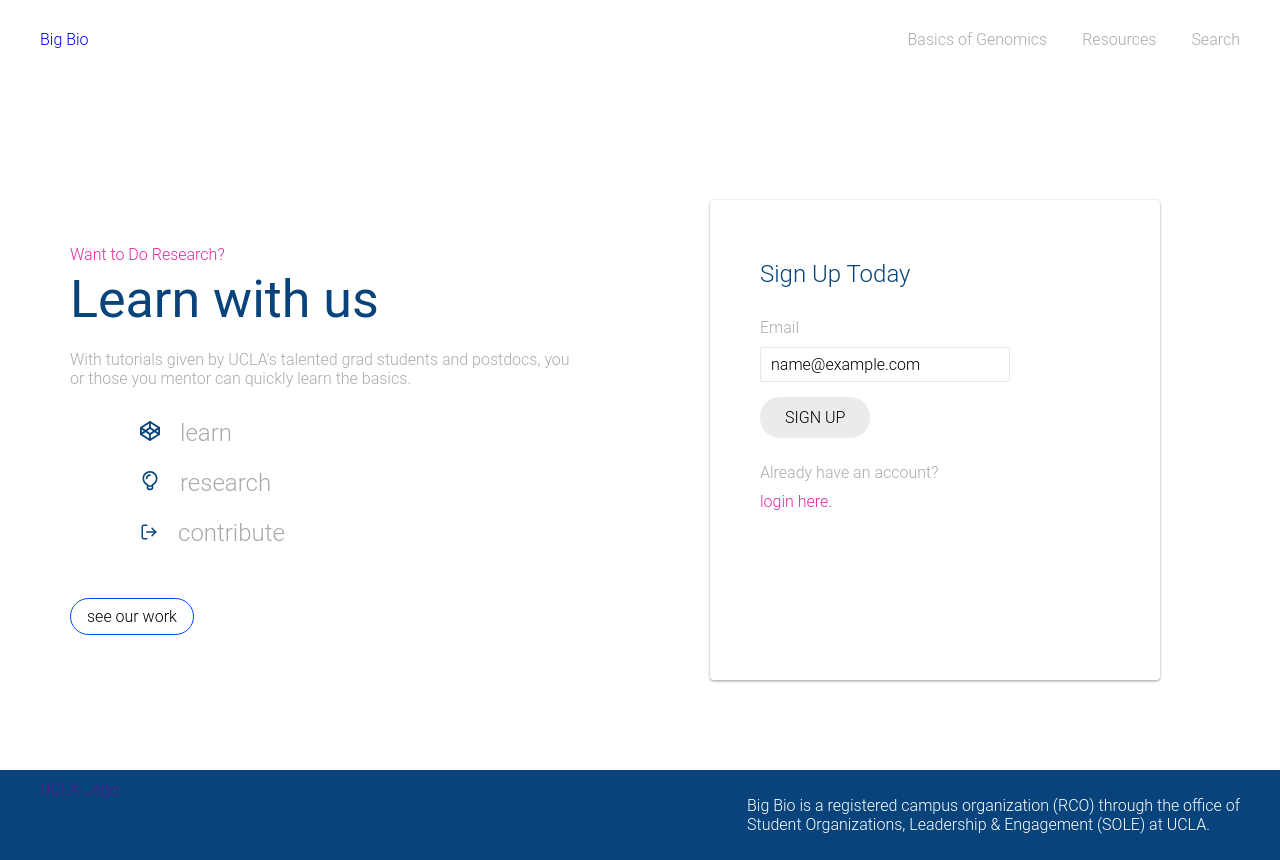
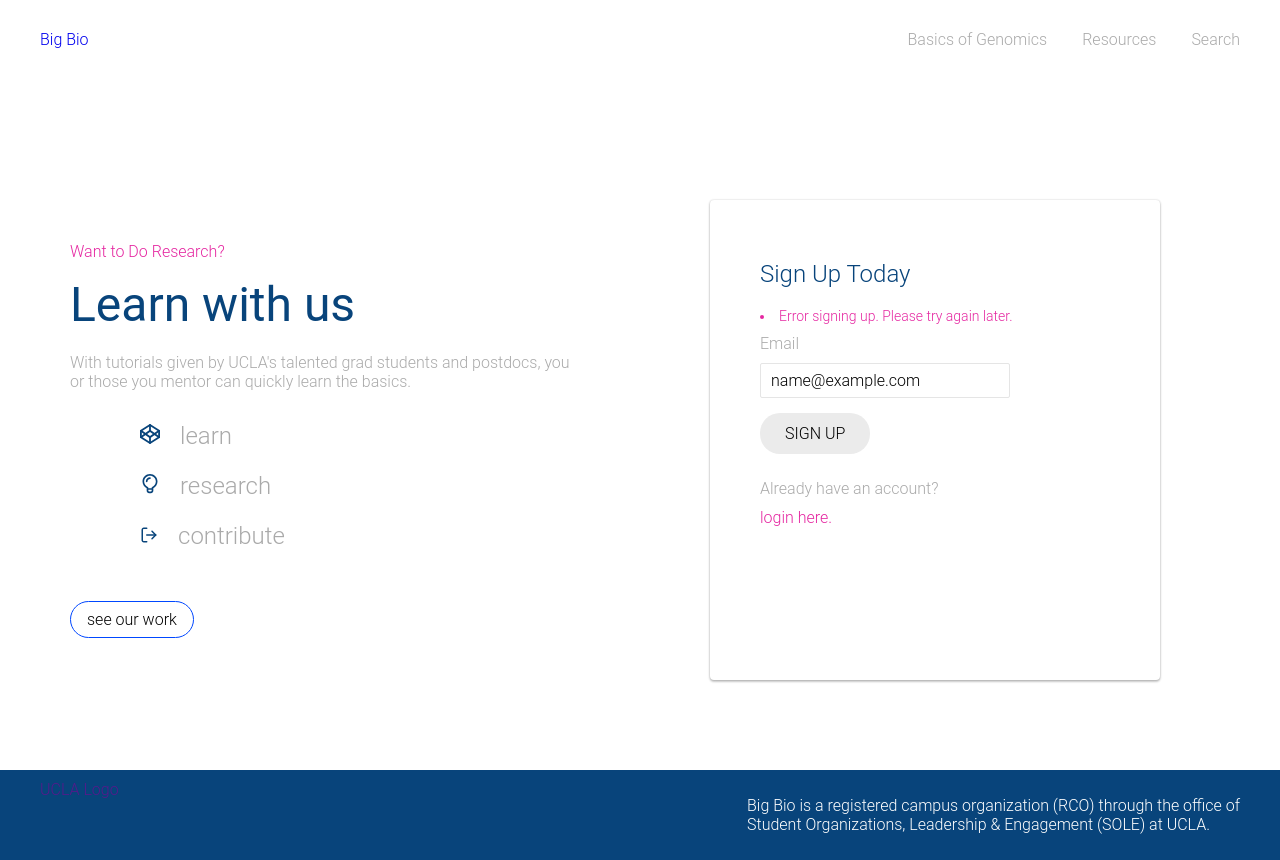
Before and after one commit to Big-Bio/Bigbio-Frontend, a React (Create React App) app: page / in a window 1280 px wide. Both pictures are taken after typing "name@example.com" into the empty fields and a click on the input "SIGN UP". Built offline with nearby package versions, Linux system fonts and the light colour scheme; no server answers.

Commit message:
added error messages

```diff
--- a/package.json
+++ b/package.json
@@ -11,7 +11,8 @@
     "react-router-dom": "^5.1.2",
     "react-scripts": "3.1.2",
     "redux": "^4.0.4",
-    "styled-components": "^4.4.0"
+    "styled-components": "^4.4.0",
+    "universal-cookie": "^4.0.3"
   },
   "scripts": {
     "start": "react-scripts start",
--- a/src/components/Button/TextButton.jsx
+++ b/src/components/Button/TextButton.jsx
@@ -1,6 +1,9 @@
 import React from "react";
+import {StyledTextButton} from "./style";
 
 // use specific text style
-const Button = props => <button>{props.children}</button>;
+const Button = props => (
+  <StyledTextButton to={props.to}>{props.children}</StyledTextButton>
+);
 
 export default Button;
--- a/src/components/Button/style.js
+++ b/src/components/Button/style.js
@@ -11,6 +11,7 @@ export const StyledInput = styled.input.attrs({type: "submit"})`
 `;
 
 export const StyledLink = styled(Link)`
+  cursor: pointer;
   position: relative;
   top: 30px;
   left: 25%;
@@ -23,6 +24,7 @@ export const StyledLink = styled(Link)`
 `;
 
 export const StyledButtonTwo = styled.button`
+  cursor: pointer;
   background: #ffffff;
   border: 1px solid #0047ff;
   border-radius: 24px;
@@ -31,6 +33,7 @@ export const StyledButtonTwo = styled.button`
 `;
 
 export const StyledBack = styled.button`
+  cursor: pointer;
   position: relative;
   top: 160px;
   left: 40px;
@@ -56,3 +59,9 @@ export const Chevron = styled.span`
     transform: rotate(-135deg);
   }
 `;
+
+export const StyledTextButton = styled(Link)`
+  font-size: 18px;
+  padding: 5px;
+  color: #8f8f8f;
+`;
--- a/src/components/Text/text.js
+++ b/src/components/Text/text.js
@@ -4,8 +4,8 @@ import {Link} from "react-router-dom";
 
 export const Heading = styled.h1`
   color: #08447b;
-  margin: 5px 0px 10px 0px;
-  font-size: 52px;
+  margin: 15px 0px 10px 0px;
+  font-size: 48px;
   font-weight: 400;
 `;
 
@@ -31,6 +31,12 @@ export const Poptext = styled.h4`
   margin: 0;
 `;
 
+export const Errortext = styled.li`
+  color: #e527a1;
+  visibility: ${props => (props.visible ? "visible" : "hidden")};
+  font-size: 14px;
+`;
+
 export const Poplink = styled(Link)`
   font-size: 16px;
   color: #e527a1;
--- a/src/services/auth/auth.js
+++ b/src/services/auth/auth.js
@@ -48,7 +48,7 @@ var Auth = (function() {
           console.log("oops");
         });
     } else return (loggedIn = false);
-    return (loggedIn = true);
+    // return (loggedIn = true);
   };
 
   // check before each admin action
@@ -59,6 +59,7 @@ var Auth = (function() {
 
   return {
     login: userLogin,
+    logout: userLogout,
     verifyLogin: verifyLogin,
     verifyAdmin: verifyAdmin,
   };
--- a/src/views/Landing/components/Signup.jsx
+++ b/src/views/Landing/components/Signup.jsx
@@ -8,7 +8,7 @@ import {useForm} from "../../../services/forms/Hooks";
 import Popup from "../../../components/Popup/Popup";
 import Success from "./Success";
 
-import {Subhead, Text, Poplink} from "../../../components/Text/text";
+import {Subhead, Text, Poplink, Errortext} from "../../../components/Text/text";
 import FreeInput from "../../../components/Input/FreeInput";
 import Button from "../../../components/Button/PrimaryButton";
 import {SignModal} from "../style";
@@ -28,6 +28,7 @@ function Signup(props) {
           // display message
           setErrorMessage(res.data.msg);
         } else {
+          setErrorMessage(null);
           // render component
           togglePopup(true);
         }
@@ -48,6 +49,7 @@ function Signup(props) {
     <SignModal>
       {popup && <Success togglePopup={togglePopup} email={inputs.email} />}
       <Subhead>Sign Up Today</Subhead>
+      <Errortext visible={errorMessage}>{errorMessage}</Errortext>
       <form onSubmit={handleSubmit}>
         <Text>Email</Text>
         <FreeInput
--- a/src/views/Login/Login.jsx
+++ b/src/views/Login/Login.jsx
@@ -5,7 +5,7 @@ import {useForm} from "../../services/forms/Hooks";
 import Auth from "../../services/auth/auth";
 
 import Page from "../../components/Page/Page";
-import {Subhead, Text, Poplink} from "../../components/Text/text";
+import {Subhead, Text, Poplink, Errortext} from "../../components/Text/text";
 import FreeInput from "../../components/Input/FreeInput";
 import Button from "../../components/Button/PrimaryButton";
 
@@ -30,6 +30,7 @@ const Login = props => {
       .then(res => {
         console.log(res);
         if (res.data.token) {
+          setErrorMessage(null);
           Auth.login(res.data.token);
           history.replace("/");
         } else {
@@ -50,6 +51,7 @@ const Login = props => {
     <Page heading="Login">
       <LoginModal>
         <Subhead>Login Here</Subhead>
+        <Errortext visible={errorMessage}>{errorMessage}</Errortext>
         <form onSubmit={handleSubmit}>
           <Text>Username</Text>
           <FreeInput
--- a/src/views/Registration/Registration.jsx
+++ b/src/views/Registration/Registration.jsx
@@ -1,4 +1,4 @@
-import React, {useState} from "react";
+import React, {useState, useEffect} from "react";
 import {Route, withRouter} from "react-router-dom";
 
 import Page from "../../components/Page/Page";
@@ -34,7 +34,7 @@ const Registration = props => {
       });
     // callback, make request
   };
-  console.log(props.match.params);
+
   const {inputs, handleInputChange, handleSubmit} = useForm(submitUser);
   const [errorMessage, setErrorMessage] = useState("");
   // match subroutes
@@ -42,6 +42,26 @@ const Registration = props => {
   // handleinput (called on each input item)
   // handle submit (called on register)
   const match = props.match;
+
+  useEffect(() => {
+    axios
+      .get("http://localhost:2000/user/key", {
+        params: {
+          vkey: match.params.key,
+        },
+      })
+      .then(res => {
+        if (res.data.msg) {
+          console.log(res.data.msg);
+          props.history.push("/");
+        } else {
+          console.log("passed!");
+        }
+      })
+      .catch(res => {
+        //error handling
+      });
+  });
 
   return (
     <Page heading="Registration">
```
Also changed, not shown: 1 other file (tests, documents, lock files or other folders).
